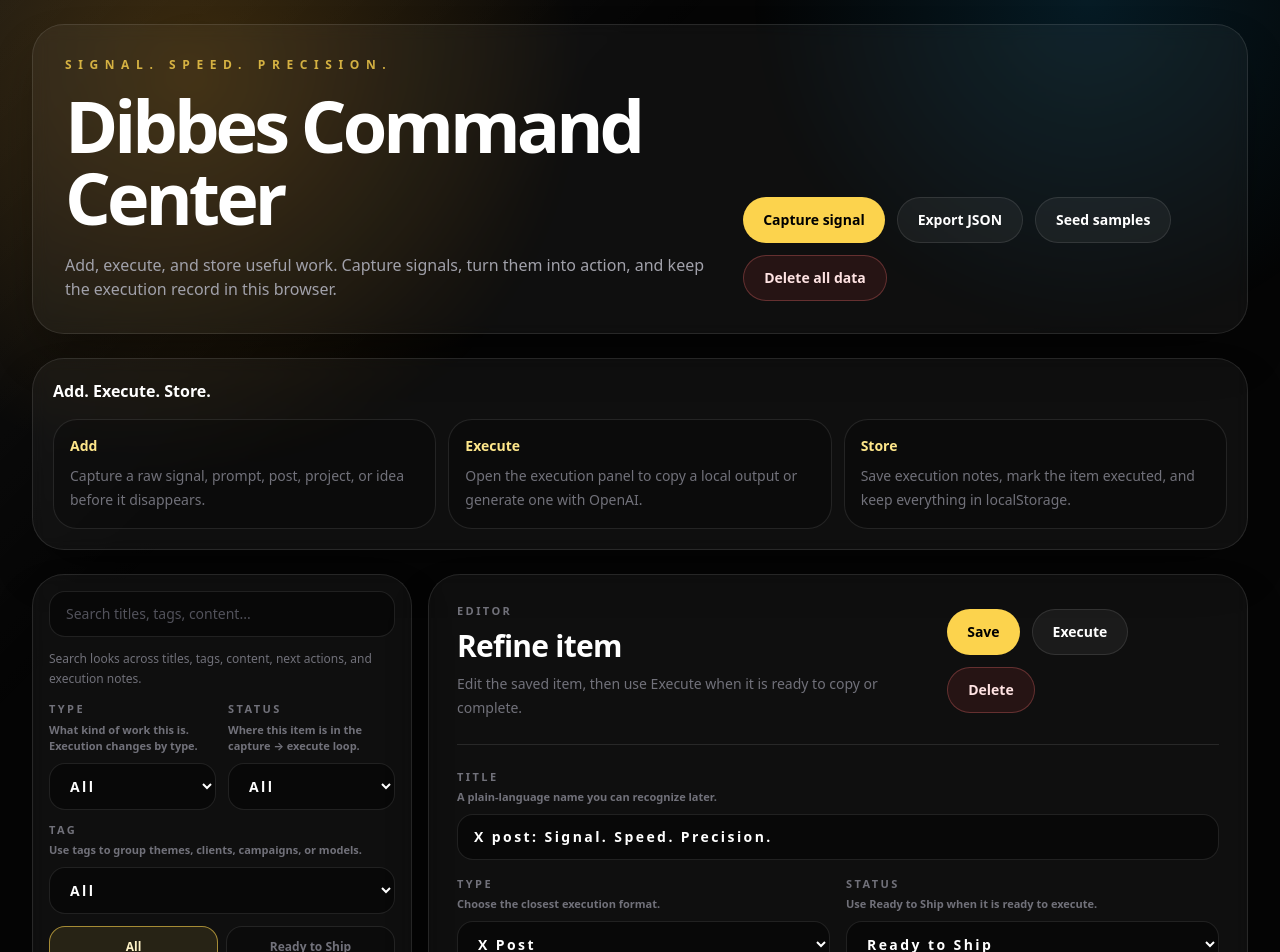
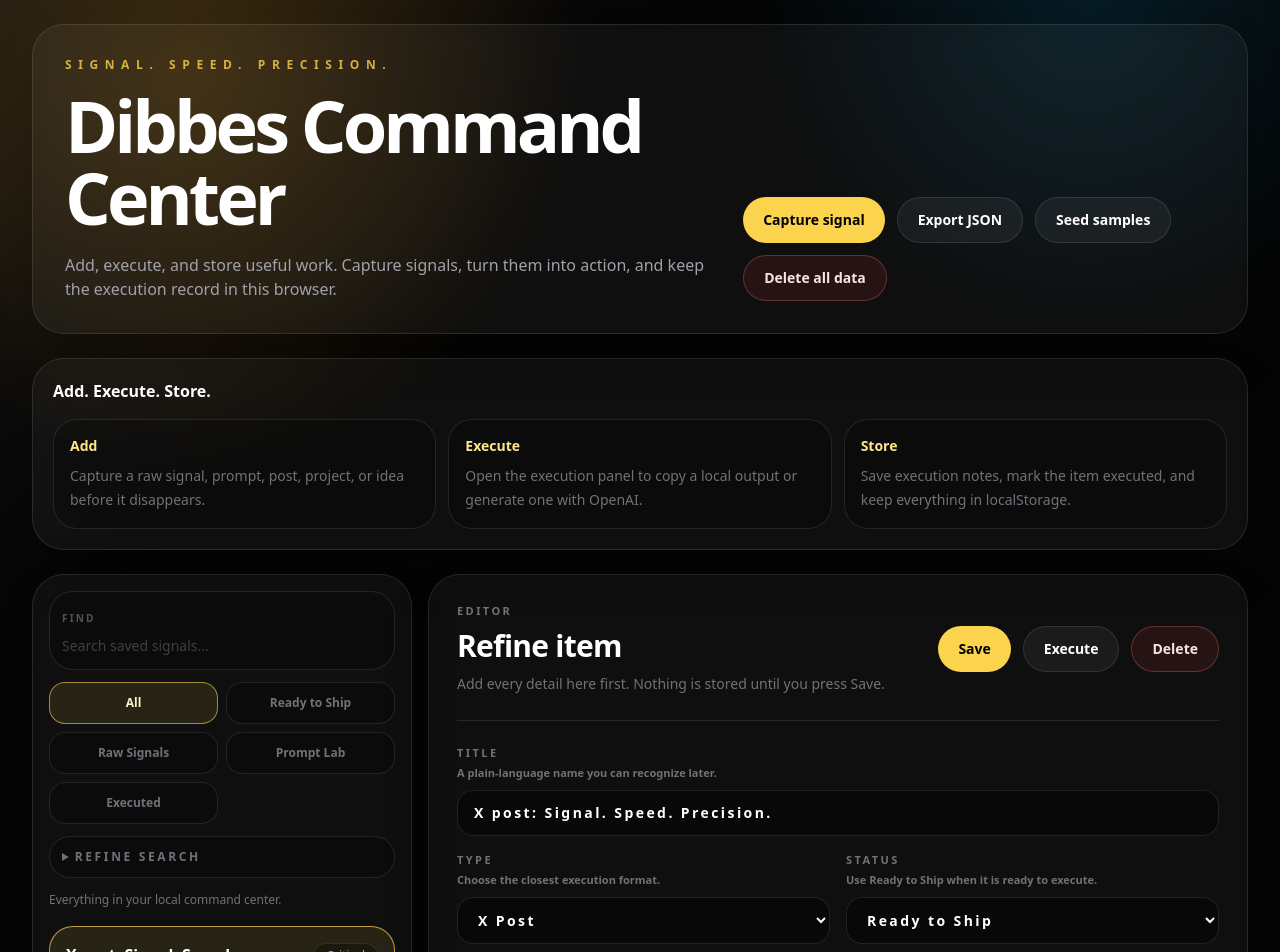
Before and after one commit to Dibbes-coder/dibbes-command-center, a Next.js app: page / in a window 1280 px wide. Shown: the top 952 px of the page. Built offline with nearby package versions, Linux system fonts and the light colour scheme.

Commit message:
Open capture editor and simplify search

```diff
--- a/components/CommandCenter.tsx
+++ b/components/CommandCenter.tsx
@@ -57,6 +57,7 @@ const viewHelp: Record<ViewMode, string> = {
 export default function CommandCenter() {
   const [items, setItems] = useState<CommandItem[]>([]);
   const [activeId, setActiveId] = useState<string | null>(null);
+  const [isCreatingSignal, setIsCreatingSignal] = useState(false);
   const [draft, setDraft] = useState<ItemDraft>(emptyDraft);
   const [tagText, setTagText] = useState("");
   const [filters, setFilters] = useState<Filters>(initialFilters);
@@ -71,6 +72,8 @@ export default function CommandCenter() {
   const [toastMessage, setToastMessage] = useState("");
   const lightTimeoutRef = useRef<ReturnType<typeof setTimeout> | null>(null);
   const toastTimeoutRef = useRef<ReturnType<typeof setTimeout> | null>(null);
+  const editorRef = useRef<HTMLElement | null>(null);
+  const titleInputRef = useRef<HTMLInputElement | null>(null);
 
   useEffect(() => {
     const stored = loadItems();
@@ -92,15 +95,17 @@ export default function CommandCenter() {
 
   useEffect(() => {
     if (!activeItem) {
+      if (!isCreatingSignal) {
         setDraft(emptyDraft);
         setTagText("");
+      }
       return;
     }
 
     const nextDraft = itemToDraft(activeItem);
     setDraft(nextDraft);
     setTagText(nextDraft.tags.join(", "));
-  }, [activeItem]);
+  }, [activeItem, isCreatingSignal]);
 
   const tags = useMemo(
     () => Array.from(new Set(items.flatMap((item) => item.tags))).sort(),
@@ -163,16 +168,20 @@ export default function CommandCenter() {
 
   function createBlankItem() {
     triggerButtonLight("capture");
-    const item = makeItem({
+    setIsCreatingSignal(true);
+    setActiveId(null);
+    setDraft({
       ...emptyDraft,
-      title: "New raw signal",
-      content: "Capture the signal before it decays.",
-      nextAction: "Refine this into one clear next move.",
+      title: "",
+      content: "",
+      nextAction: "",
     });
+    setTagText("");
 
-    persist([item, ...items]);
-    setActiveId(item.id);
-    showSavedToast();
+    requestAnimationFrame(() => {
+      editorRef.current?.scrollIntoView({ behavior: "smooth", block: "start" });
+      titleInputRef.current?.focus();
+    });
   }
 
   function saveDraft() {
@@ -183,11 +192,13 @@ export default function CommandCenter() {
       const item = makeItem(nextDraft);
       persist([item, ...items]);
       setActiveId(item.id);
+      setIsCreatingSignal(false);
       showSavedToast();
       return;
     }
 
     persist(items.map((item) => (item.id === activeItem.id ? reviseItem(item, nextDraft) : item)));
+    setIsCreatingSignal(false);
     showSavedToast();
   }
 
@@ -197,7 +208,10 @@ export default function CommandCenter() {
 
     const nextItems = items.filter((current) => current.id !== item.id);
     persist(nextItems);
-    if (activeId === item.id) setActiveId(nextItems[0]?.id ?? null);
+    if (activeId === item.id) {
+      setActiveId(nextItems[0]?.id ?? null);
+      setIsCreatingSignal(false);
+    }
     if (executionItem?.id === item.id) setExecutionItem(null);
   }
 
@@ -210,6 +224,7 @@ export default function CommandCenter() {
     deleteAllItems();
     setItems([]);
     setActiveId(null);
+    setIsCreatingSignal(false);
     setExecutionItem(null);
   }
 
@@ -217,6 +232,7 @@ export default function CommandCenter() {
     const seeded = seedSampleItems();
     setItems(seeded);
     setActiveId(seeded[0]?.id ?? null);
+    setIsCreatingSignal(false);
   }
 
   function openExecution(item: CommandItem) {
@@ -329,14 +345,40 @@ export default function CommandCenter() {
         <section className="grid gap-4 xl:grid-cols-[380px_minmax(0,1fr)]">
           <aside className="surface rounded-[2rem] p-4">
             <div className="grid gap-3">
+              <div className="rounded-3xl border border-white/10 bg-black/20 p-3">
+                <label className="text-[10px] font-bold uppercase tracking-[0.22em] text-zinc-600" htmlFor="signal-search">
+                  Find
+                </label>
                 <input
-                className="field"
+                  id="signal-search"
+                  className="mt-2 w-full bg-transparent text-sm text-white outline-none placeholder:text-zinc-700 focus:placeholder:text-zinc-600"
                   aria-label="Search saved items"
-                placeholder="Search titles, tags, content..."
+                  placeholder="Search saved signals..."
                   value={filters.query}
                   onChange={(event) => setFilters({ ...filters, query: event.target.value })}
                 />
-              <p className="text-xs leading-5 text-zinc-500">Search looks across titles, tags, content, next actions, and execution notes.</p>
+              </div>
+              <div className="grid grid-cols-2 gap-2">
+                {(["All", "Ready to Ship", "Raw Signals", "Prompt Lab", "Executed"] as ViewMode[]).map((view) => (
+                  <button
+                    key={view}
+                    title={viewHelp[view]}
+                    className={`rounded-2xl border px-3 py-3 text-xs font-bold transition ${
+                      filters.view === view
+                        ? "border-amber-300/60 bg-amber-300/10 text-amber-100"
+                        : "border-white/10 bg-black/25 text-zinc-500 hover:border-white/25 hover:text-white"
+                    }`}
+                    onClick={() => setFilters({ ...filters, view })}
+                  >
+                    {view}
+                  </button>
+                ))}
+              </div>
+              <details className="rounded-3xl border border-white/10 bg-black/20 p-3 text-sm text-zinc-500">
+                <summary className="cursor-pointer text-xs font-bold uppercase tracking-[0.22em] text-zinc-500">
+                  Refine search
+                </summary>
+                <div className="mt-4 grid gap-3">
                   <div className="grid grid-cols-2 gap-3">
                     <Select
                       label="Type"
@@ -360,22 +402,8 @@ export default function CommandCenter() {
                     options={["All", ...tags]}
                     onChange={(value) => setFilters({ ...filters, tag: value })}
                   />
-              <div className="grid grid-cols-2 gap-2">
-                {(["All", "Ready to Ship", "Raw Signals", "Prompt Lab", "Executed"] as ViewMode[]).map((view) => (
-                  <button
-                    key={view}
-                    title={viewHelp[view]}
-                    className={`rounded-2xl border px-3 py-3 text-xs font-bold transition ${
-                      filters.view === view
-                        ? "border-amber-300/60 bg-amber-300/10 text-amber-100"
-                        : "border-white/10 bg-black/25 text-zinc-500 hover:border-white/25 hover:text-white"
-                    }`}
-                    onClick={() => setFilters({ ...filters, view })}
-                  >
-                    {view}
-                  </button>
-                ))}
                 </div>
+              </details>
               <p className="text-xs leading-5 text-zinc-500">{viewHelp[filters.view]}</p>
             </div>
 
@@ -387,7 +415,7 @@ export default function CommandCenter() {
                     activeId === item.id ? "border-amber-300/70 bg-amber-300/10" : "border-white/10 bg-black/25"
                   }`}
                 >
-                  <button className="w-full text-left" onClick={() => setActiveId(item.id)}>
+                  <button className="w-full text-left" onClick={() => { setIsCreatingSignal(false); setActiveId(item.id); }}>
                     <div className="flex items-start justify-between gap-3">
                       <h2 className="font-semibold text-white">{item.title}</h2>
                       <span className="chip shrink-0">{item.energy}</span>
@@ -409,14 +437,14 @@ export default function CommandCenter() {
             </div>
           </aside>
 
-          <section className="surface rounded-[2rem] p-5 sm:p-7">
+          <section ref={editorRef} className="surface scroll-mt-4 rounded-[2rem] p-5 sm:p-7">
             <div className="flex flex-col gap-4 border-b border-white/10 pb-6 lg:flex-row lg:items-center lg:justify-between">
               <div>
                 <p className="label">Editor</p>
                 <h2 className="mt-2 text-3xl font-semibold tracking-tight text-white">
-                  {activeItem ? "Refine item" : "Create item"}
+                  {activeItem ? "Refine item" : "Capture signal"}
                 </h2>
-                <p className="mt-2 text-sm leading-6 text-zinc-500">Edit the saved item, then use Execute when it is ready to copy or complete.</p>
+                <p className="mt-2 text-sm leading-6 text-zinc-500">Add every detail here first. Nothing is stored until you press Save.</p>
               </div>
               <div className="flex flex-wrap gap-3">
                 <button className={`btn-primary ${litButton === "save" ? "button-light-burst" : ""}`} onClick={saveDraft}>Save</button>
@@ -429,7 +457,7 @@ export default function CommandCenter() {
               <label className="label md:col-span-2">
                 Title
                 <span className="mt-1 block normal-case tracking-normal text-zinc-500">A plain-language name you can recognize later.</span>
-                <input className="field mt-2" value={draft.title} onChange={(event) => updateDraft("title", event.target.value)} />
+                <input ref={titleInputRef} className="field mt-2" value={draft.title} onChange={(event) => updateDraft("title", event.target.value)} />
               </label>
               <Select label="Type" help="Choose the closest execution format." value={draft.type} options={ITEM_TYPES} onChange={(value) => updateDraft("type", value as ItemType)} />
               <Select label="Status" help="Use Ready to Ship when it is ready to execute." value={draft.status} options={ITEM_STATUSES} onChange={(value) => updateDraft("status", value as ItemStatus)} />
--- a/tsconfig.json
+++ b/tsconfig.json
@@ -15,7 +15,7 @@
     "moduleResolution": "bundler",
     "resolveJsonModule": true,
     "isolatedModules": true,
-    "jsx": "preserve",
+    "jsx": "react-jsx",
     "incremental": true,
     "plugins": [
       {
```
Lines whose indentation alone changed are shown as unchanged.
